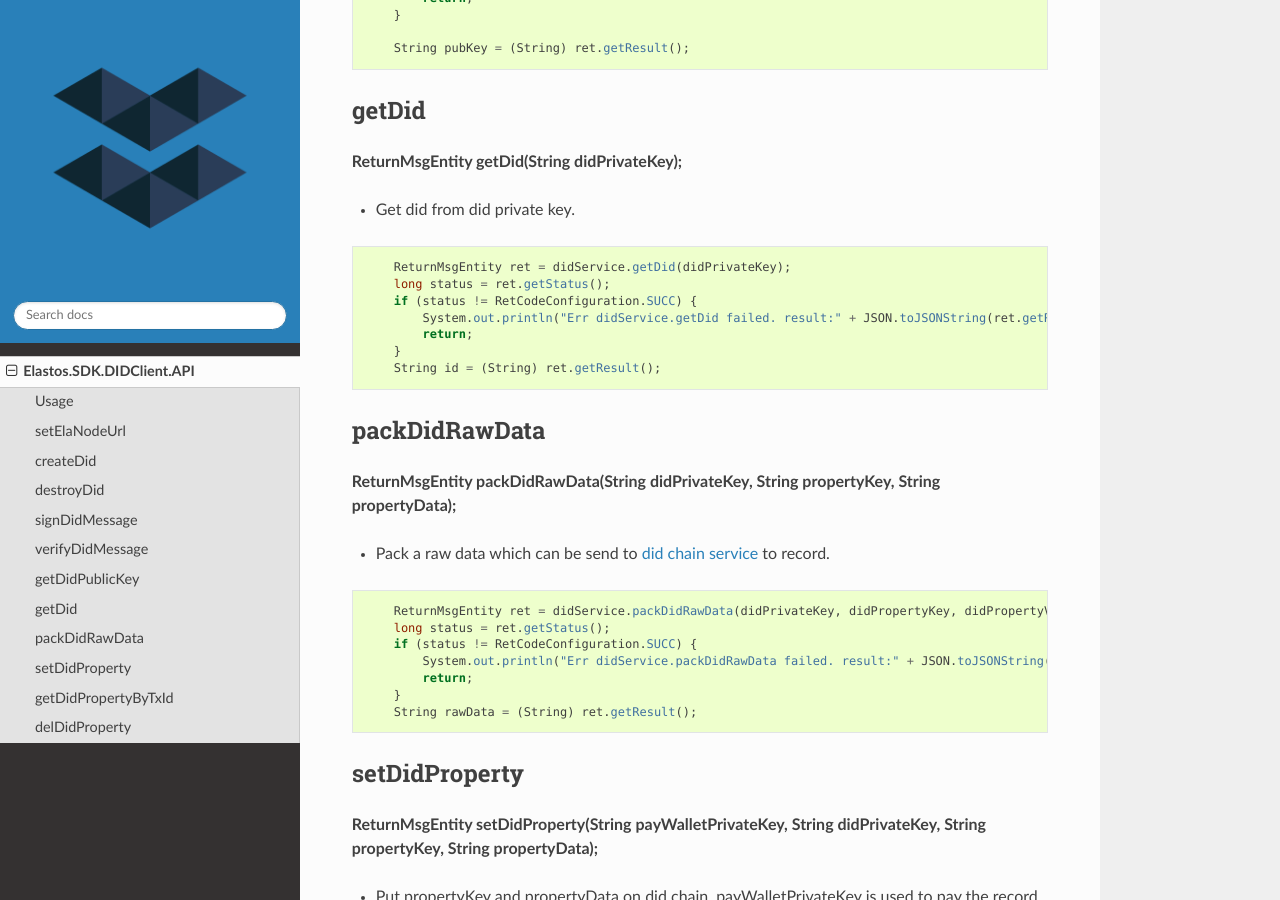
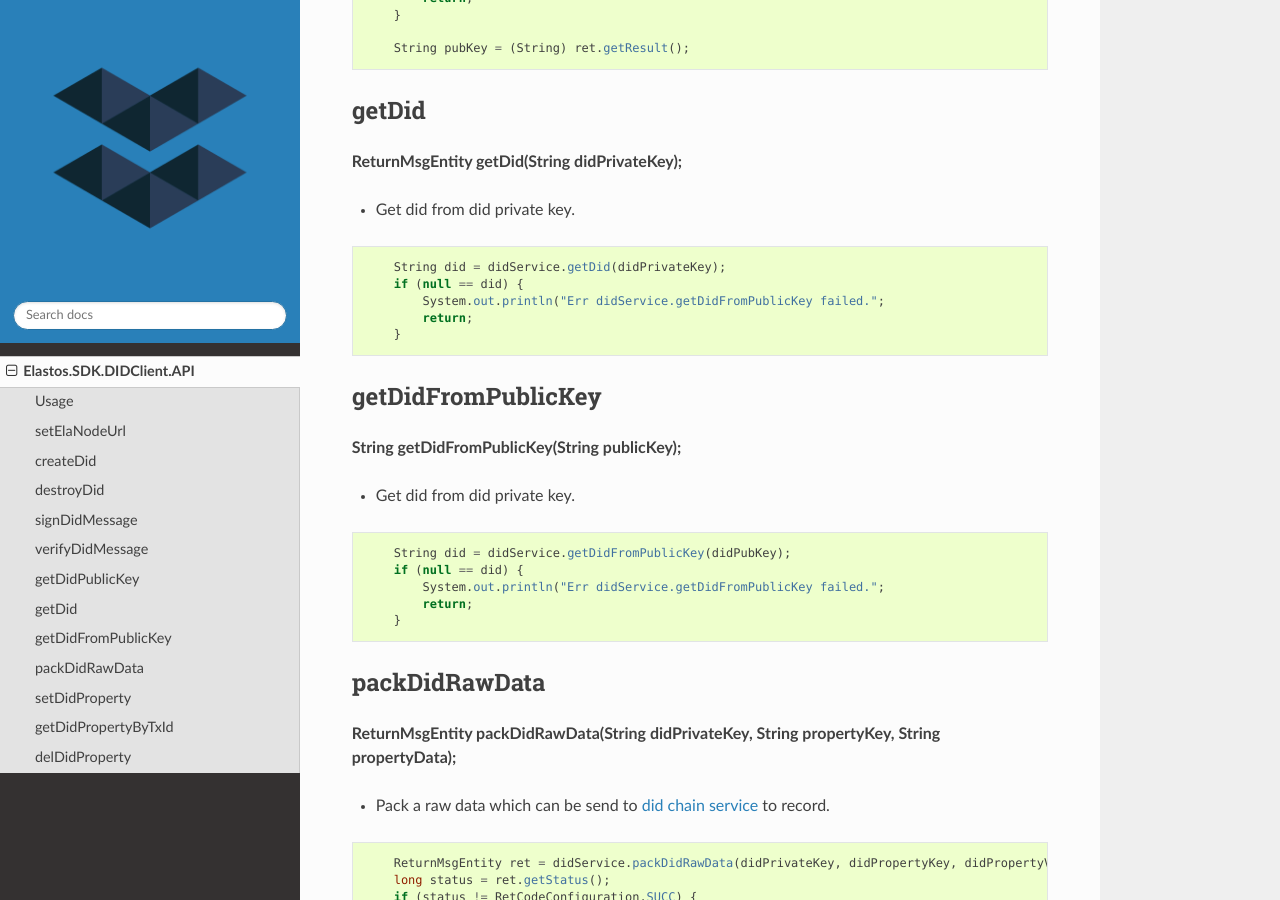
Before and after one commit to elastos/Elastos.SDK.DIDClient.Java, a Sphinx documentation site: the page built from docs/did_service_api_guide.md, in a window 1280 px wide and 900 px high, scrolled down 2200 px. Built offline with Sphinx 7.4.7 and the Read the Docs theme 2.0.0, drawn with Linux system fonts in a browser that asks for light colours.

Commit message:
1. Add public key to did API

````diff
--- a/docs/did_service_api_guide.md
+++ b/docs/did_service_api_guide.md
@@ -96,15 +96,24 @@ ElaDidService didService = new ElaDidServiceImp();
 * Get did from  did private key.
 
 ```Java
-    ReturnMsgEntity ret = didService.getDid(didPrivateKey);
-    long status = ret.getStatus();
-    if (status != RetCodeConfiguration.SUCC) {
-        System.out.println("Err didService.getDid failed. result:" + JSON.toJSONString(ret.getResult()));
+    String did = didService.getDid(didPrivateKey);
+    if (null == did) {
+        System.out.println("Err didService.getDidFromPublicKey failed.";
         return;
     }
-    String id = (String) ret.getResult();
 ```
 
+## getDidFromPublicKey
+**String getDidFromPublicKey(String publicKey);**
+* Get did from  did private key.
+
+```Java
+    String did = didService.getDidFromPublicKey(didPubKey);
+    if (null == did) {
+        System.out.println("Err didService.getDidFromPublicKey failed.";
+        return;
+    }
+```
 ## packDidRawData
 **ReturnMsgEntity packDidRawData(String didPrivateKey, String propertyKey, String propertyData);**
 * Pack a raw data which can be send to [did chain service](https://github.com/elastos/Elastos.ORG.DID.Service/tree/did_chain_service) to record.
--- a/pom.xml
+++ b/pom.xml
@@ -6,7 +6,7 @@
 
   <groupId>org.elastos</groupId>
   <artifactId>did_client.lib</artifactId>
-  <version>0.0.1</version>
+  <version>0.0.2</version>
 
   <name>did_client.lib</name>
   <description>DID service client library</description>
````
Also changed, not shown: 4 other files.
